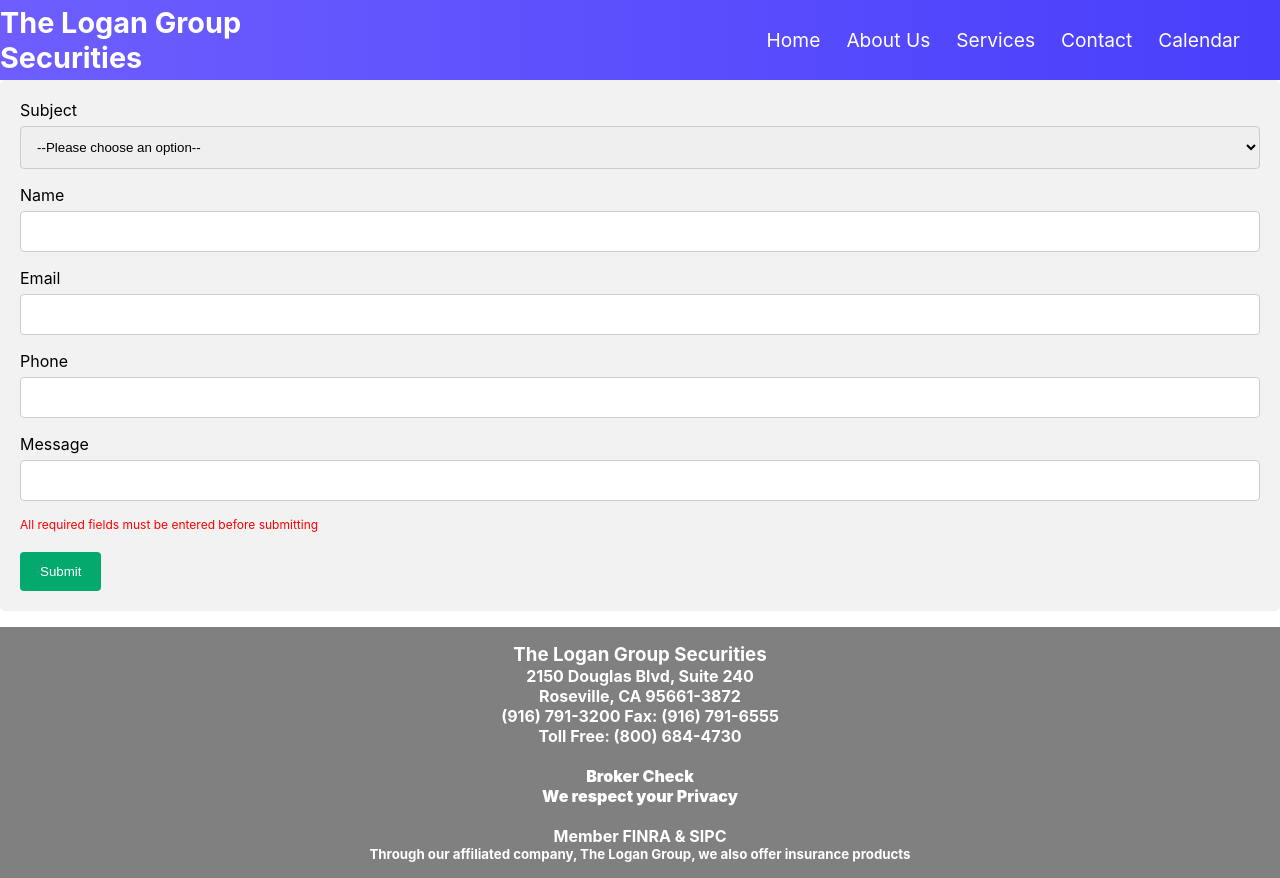
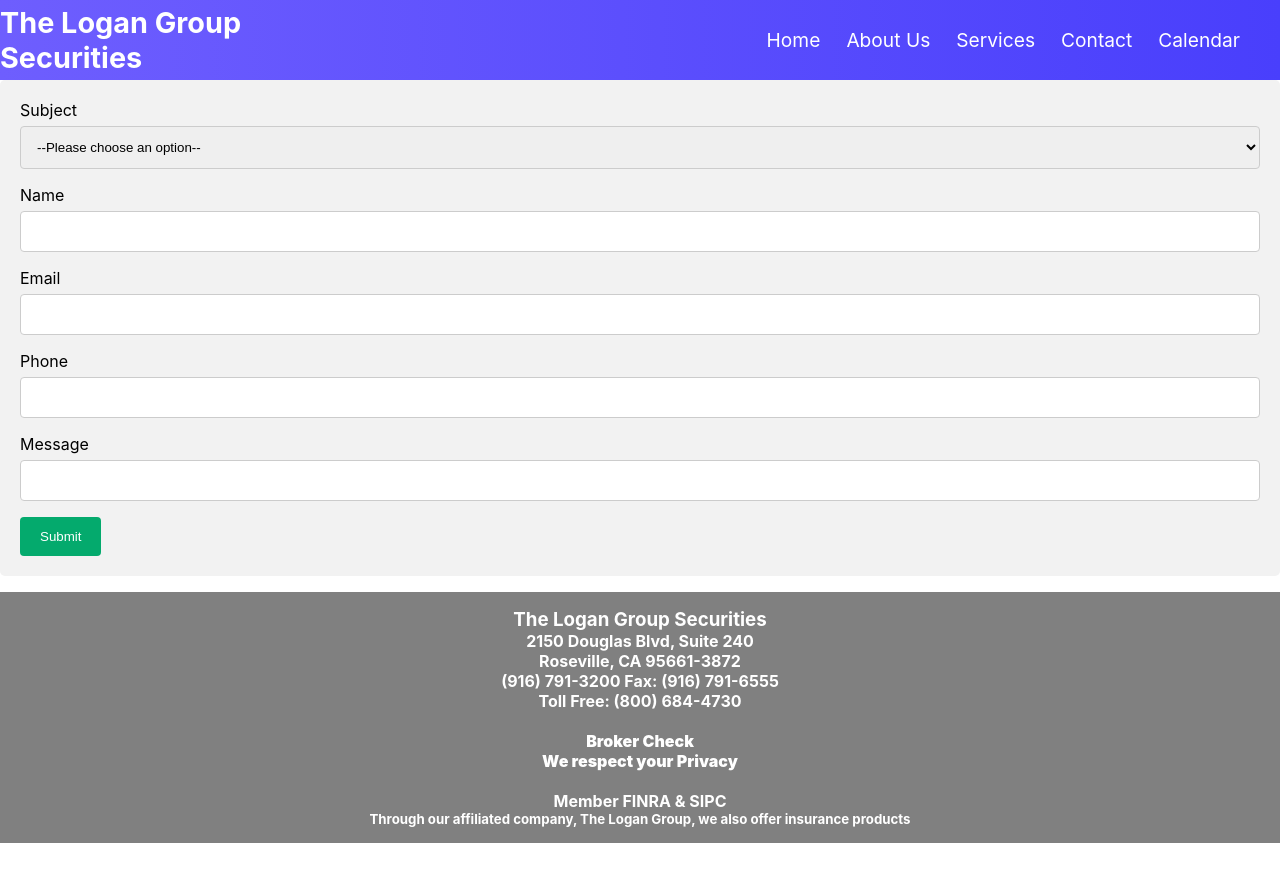
Before and after one commit to ryelow94/logan-group, a React (Create React App) app: page /contact in a window 1280 px wide. After the commit the page ends 843 px from the top, so only its background shows below. Built offline with nearby package versions, Linux system fonts and the light colour scheme.

Commit message:
completed validation for contact form

```diff
--- a/package.json
+++ b/package.json
@@ -2,7 +2,7 @@
   "name": "logan-grp",
   "version": "0.1.0",
   "private": true,
-  "homepage": "https://ryelow94.github.io/logan-grp",
+  "homepage": "https://ryelow94.github.io/logan-group",
   "dependencies": {
     "@testing-library/jest-dom": "^5.14.1",
     "@testing-library/react": "^11.2.7",
--- a/src/components/Contact.css
+++ b/src/components/Contact.css
@@ -35,3 +35,8 @@
     font-size:12px;
     color:red;
   }
+
+  .required-good{
+    font-size: 12px;
+    color:#04AA6D
+  }
--- a/src/components/Contact.js
+++ b/src/components/Contact.js
@@ -22,6 +22,7 @@
   }
   return errors;
 };
+
 function ContactForm() {
   const form = useRef();
   const formik = useFormik({
@@ -77,9 +78,9 @@
           {formik.errors.message ? <div className="required-field">{formik.errors.message}</div> : null}
           <label>Message </label>
           <input type="text" id="message" name="message" value={formik.values.message} onChange={formik.handleChange} />
-          {formik.errors ? <div className="required-field"> All required fields must be entered before submitting</div> : null}
+          {formik.errors.subject ||formik.errors.name || formik.errors.email || formik.errors.message ? <div className="required-field"> All required fields must be entered before submitting</div> : null}
           <br></br>
-          <input type="submit" />
+          <input type="submit" onclick={formik.handleClick} />
         </div>
       </form>
     </div>
```
Also changed, not shown: 1 other file (tests, documents, lock files or other folders).
